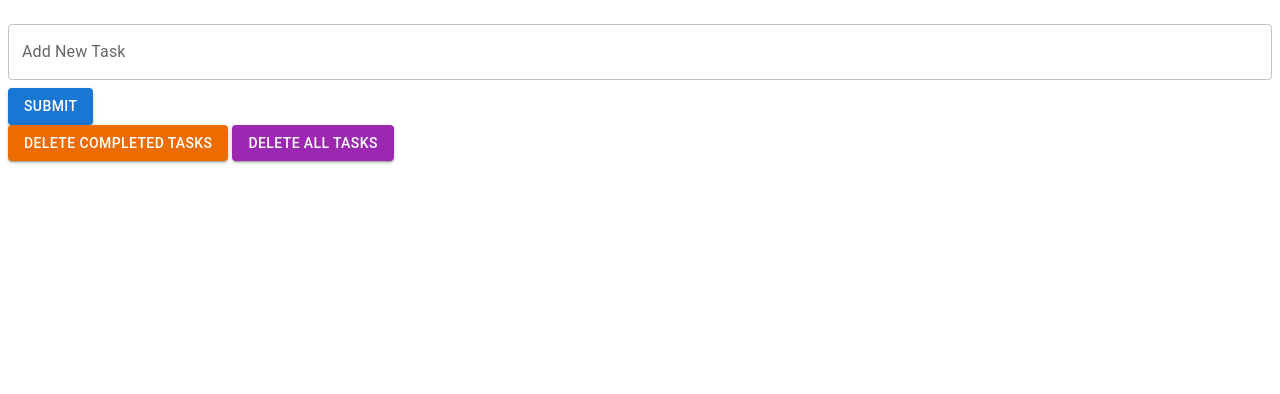
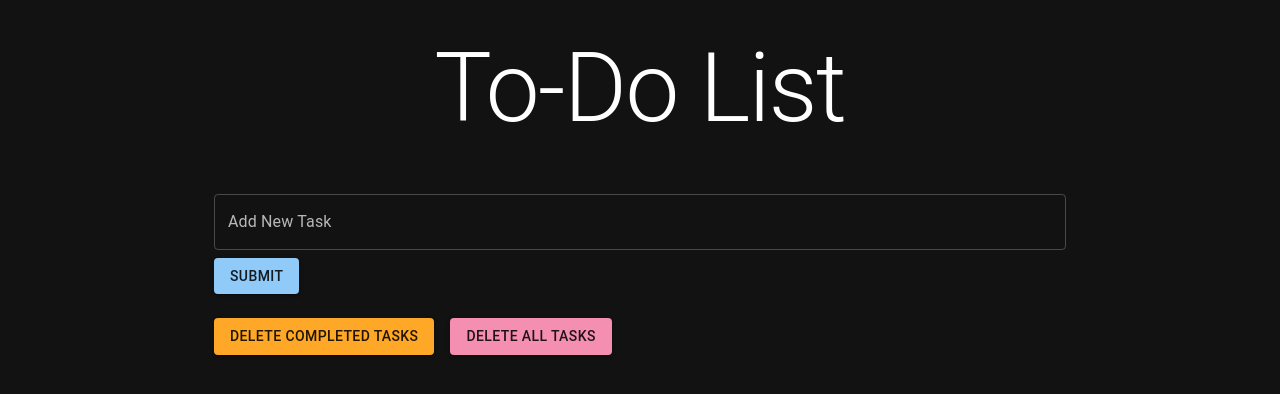
Before and after one commit to JohnathanGG/To-Do-List-React, a React (Vite) app: page / in a window 1280 px wide. Shown: the top 394 px of the page. Built offline with nearby package versions, Linux system fonts and the light colour scheme.

Commit message:
change theme to dark mode

```diff
--- a/src/App.tsx
+++ b/src/App.tsx
@@ -4,16 +4,45 @@ import NewTask from "./components/NewTask";
 import ToDoList from "./components/ToDoList";
 import DeleteButton from "./components/DeleteButton";
 import DeleteAllButton from "./components/DeleteAllButton";
+import { Box, Container, CssBaseline, Typography } from "@mui/material";
 
-const theme = createTheme();
+const theme = createTheme({
+  palette: {
+    mode: "dark",
+    primary: {
+      main: "#90caf9",
+    },
+    secondary: {
+      main: "#f48fb1",
+    },
+    background: {
+      default: "#121212",
+    },
+  },
+  spacing: 8,
+});
+
 
 export default function App() {
   return (
     <ThemeProvider theme={theme}>
-      <NewTask />
+      <CssBaseline />
+      <Container maxWidth="md" sx={{ py: 4 }}>
+        <Typography variant="h1" component="h1" gutterBottom align="center">
+          To-Do List
+        </Typography>
 
-      <DeleteButton/> <DeleteAllButton />
-      <ToDoList />
+        <Box sx={{ mb: 3 }}>
+          <NewTask />
+        </Box>
+
+        <Box sx={{ display: "flex", gap: 2, mb: 3 }}>
+          <DeleteButton />
+          <DeleteAllButton />
+        </Box>
+
+        <ToDoList />
+      </Container>
     </ThemeProvider>
   );
 }
```
